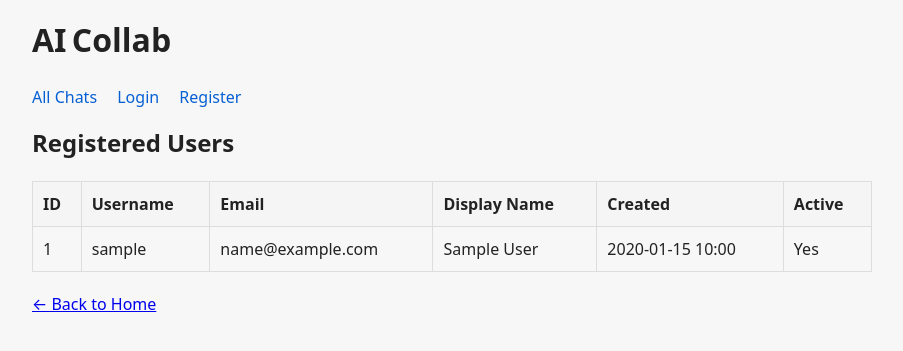
After one commit to writeian/Collab.AI, a Flask app: page /admin/users in a window 1280 px wide. The commit adds this page. Shown: the top 351 px of the page, without its empty margins (188-1091 px from the left). Run offline with Flask 3, Linux system fonts and the light colour scheme; tables that the repository leaves empty hold one stand-in row (values such as "Sample post").

Commit message:
Add dedicated delete confirmation page and admin users dashboard
- Created delete_chat.html template with detailed confirmation page
- Updated chat.py delete route to handle GET/POST methods
- Modified index.html to use new delete page instead of inline confirmation
- Added admin_users.html template for viewing registered users
- Added admin route in app.py for user management
- Fixed OpenAI API compatibility issues in openai_utils.py

```diff
--- /dev/null
+++ b/Templates/admin_users.html
@@ -0,0 +1,38 @@
+{% extends "base.html" %}
+{% block title %}Admin - Users{% endblock %}
+{% block content %}
+  <h2>Registered Users</h2>
+
+  {% if users %}
+    <table style="width: 100%; border-collapse: collapse; margin-top: 20px;">
+      <thead>
+        <tr style="background-color: #f5f5f5;">
+          <th style="padding: 10px; border: 1px solid #ddd; text-align: left;">ID</th>
+          <th style="padding: 10px; border: 1px solid #ddd; text-align: left;">Username</th>
+          <th style="padding: 10px; border: 1px solid #ddd; text-align: left;">Email</th>
+          <th style="padding: 10px; border: 1px solid #ddd; text-align: left;">Display Name</th>
+          <th style="padding: 10px; border: 1px solid #ddd; text-align: left;">Created</th>
+          <th style="padding: 10px; border: 1px solid #ddd; text-align: left;">Active</th>
+        </tr>
+      </thead>
+      <tbody>
+        {% for user in users %}
+          <tr>
+            <td style="padding: 10px; border: 1px solid #ddd;">{{ user.id }}</td>
+            <td style="padding: 10px; border: 1px solid #ddd;">{{ user.username }}</td>
+            <td style="padding: 10px; border: 1px solid #ddd;">{{ user.email }}</td>
+            <td style="padding: 10px; border: 1px solid #ddd;">{{ user.display_name }}</td>
+            <td style="padding: 10px; border: 1px solid #ddd;">{{ user.created_at.strftime('%Y-%m-%d %H:%M') }}</td>
+            <td style="padding: 10px; border: 1px solid #ddd;">{{ "Yes" if user.is_active else "No" }}</td>
+          </tr>
+        {% endfor %}
+      </tbody>
+    </table>
+  {% else %}
+    <p>No users found.</p>
+  {% endif %}
+
+  <p style="margin-top: 20px;">
+    <a href="{{ url_for('chat.index') }}">← Back to Home</a>
+  </p>
+{% endblock %}
--- a/Templates/index.html
+++ b/Templates/index.html
@@ -12,9 +12,7 @@
             <a href="{{ url_for('chat.view_chat', chat_id=chat.id) }}">{{ chat.title }}</a>
             {% if chat.is_public %}<span style="color: #666;">(Public)</span>{% endif %}
             <small>({{ chat.created_at.strftime('%Y‑%m‑%d %H:%M') }})</small>
-            <form method="post" action="{{ url_for('chat.delete_chat', chat_id=chat.id) }}" style="display: inline; margin-left: 0.5rem;" onsubmit="return confirm('Are you sure you want to delete this chat? This action cannot be undone.')">
-              <button type="submit" style="font-size: 0.8rem;">🗑️</button>
-            </form>
+            <a href="{{ url_for('chat.delete_chat', chat_id=chat.id) }}" style="text-decoration: none; margin-left: 0.5rem; font-size: 0.8rem;">🗑️</a>
           </li>
         {% endfor %}
       </ul>
--- a/app.py
+++ b/app.py
@@ -37,6 +37,14 @@ def create_app():
         from flask import redirect, url_for
         return redirect(url_for('chat.index'))
 
+    # Admin route to view users
+    @app.route('/admin/users')
+    def admin_users():
+        from models import User
+        from flask import render_template
+        users = User.query.all()
+        return render_template('admin_users.html', users=users)
+
     return app
 
 
```
Also changed, not shown: Templates/delete_chat.html (added, +38 -0 lines), chat.py (+9 -6 lines), openai_utils.py (+8 -1 lines).
